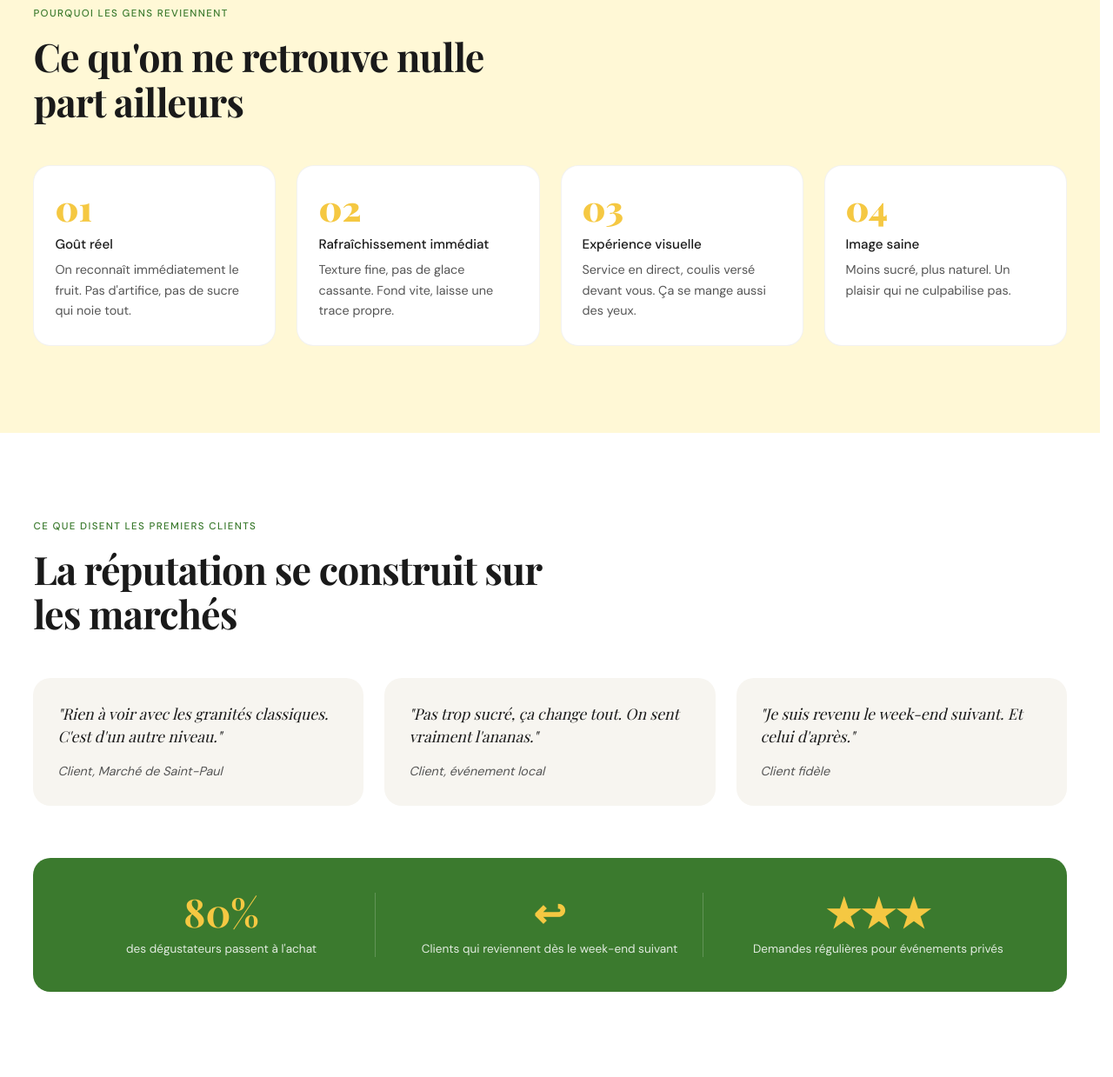
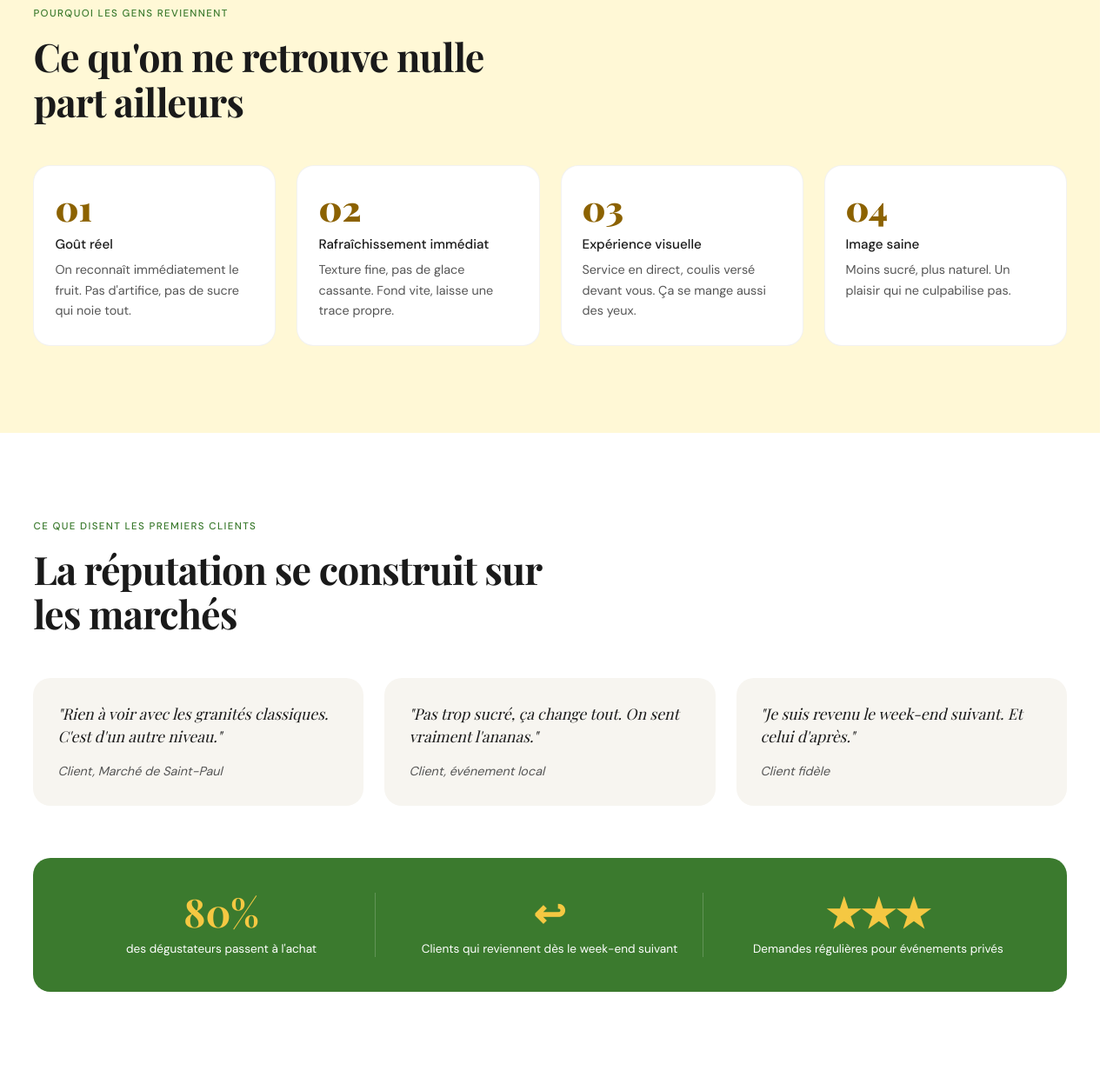
Before and after one commit to Le-Bonnet-Digital/givre-reyone, a website built with Vite: page index.html in a window 1280 px wide. Shown: the part 2020-3259 px from the top of the page at 87% size. Built offline with nearby package versions, Linux system fonts and the light colour scheme; files whose address does not match are found by name.

Commit message:
fix(a11y): contraste insuffisant sur v1-avantage-num et v1-stat-label
- v1-avantage-num : jaune #f5c842 (1.5:1) → ambre --v1-or #8c6200 (4.9:1)
- v1-stat-label : opacity 0.85 → 1, blanc pur sur vert passe 4.7:1
- ajout variable --v1-or dans :root

Co-Authored-By: Claude Sonnet 4.6 <noreply@anthropic.com>

```diff
--- a/src/styles/version-1.css
+++ b/src/styles/version-1.css
@@ -1,5 +1,6 @@
 :root {
   --v1-jaune: #f5c842;
+  --v1-or: #8c6200;
   --v1-jaune-clair: #fff8d6;
   --v1-jaune-pale: #fffdf0;
   --v1-vert: #3b7a2e;
@@ -428,7 +429,7 @@ body.version-one {
 
 .v1-avantage-num {
   margin-bottom: 0.75rem;
-  color: var(--v1-jaune);
+  color: var(--v1-or);
   font-family: "Playfair Display", serif;
   font-size: 2.5rem;
   font-weight: 900;
@@ -497,7 +498,7 @@ body.version-one {
 .v1-stat-label {
   font-size: 0.85rem;
   line-height: 1.4;
-  opacity: 0.85;
+  opacity: 1;
 }
 
 .v1-section-offre {
```
